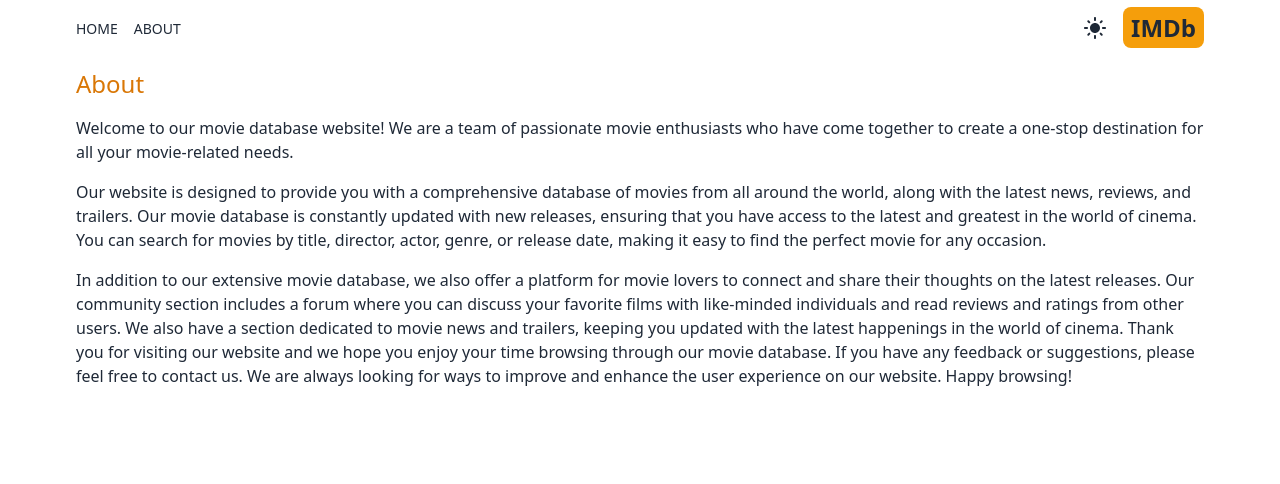
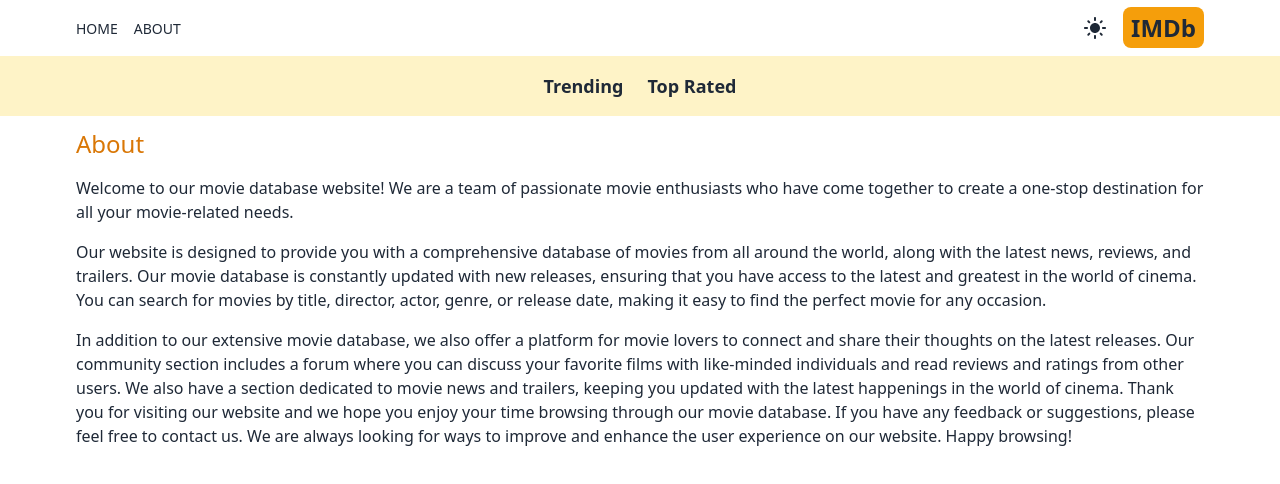
Before and after one commit to marwancodes/imdb-next, a Next.js app: page /about in a window 1280 px wide. Shown: the top 484 px of the page. Built offline with nearby package versions, Linux system fonts and the light colour scheme.

Commit message:
Added Navbar with active underline

```diff
--- a/src/app/layout.tsx
+++ b/src/app/layout.tsx
@@ -3,6 +3,7 @@
 import "./globals.css";
 import Header from "@/components/Header";
 import Providers from "./providers";
+import Navbar from "@/components/Navbar";
 
 
 const geistSans = Geist({
@@ -32,6 +33,7 @@
       >
         <Providers>
           <Header />
+          <Navbar />
           {children}
         </Providers>
       </body>
--- /dev/null
+++ b/src/components/Navbar.tsx
@@ -0,0 +1,15 @@
+import React from 'react'
+import NavbarItem from './NavbarItem'
+
+const Navbar = () => {
+  return (
+    <div className='flex dark:bg-gray-600 bg-amber-100 p-4 lg:text-lg justify-center gap-6'>
+        <NavbarItem title="Trending" param="fetchTrending" />
+        <NavbarItem title="Top Rated" param="fetchTopRated" />
+    </div>
+
+
+  )
+}
+
+export default Navbar
--- /dev/null
+++ b/src/components/NavbarItem.tsx
@@ -0,0 +1,25 @@
+"use client";
+
+import Link from 'next/link';
+import React from 'react';
+import { useSearchParams } from 'next/navigation';
+
+
+type NavbarItemProps = {
+    title: string;
+    param: string;
+}
+
+const NavbarItem = ({ title, param}: NavbarItemProps) => {
+
+    const searchParam = useSearchParams();
+    const genre = searchParam.get('genre');
+
+  return (
+    <div>
+        <Link href={`/?genre=${param}`} className={`hover:text-amber-600 font-semibold ${genre === param ? 'underline underline-offset-8 decoration-4 decoration-amber-500 rounded-lg' : ''}`}>{title}</Link>
+    </div>
+  )
+}
+
+export default NavbarItem
```
